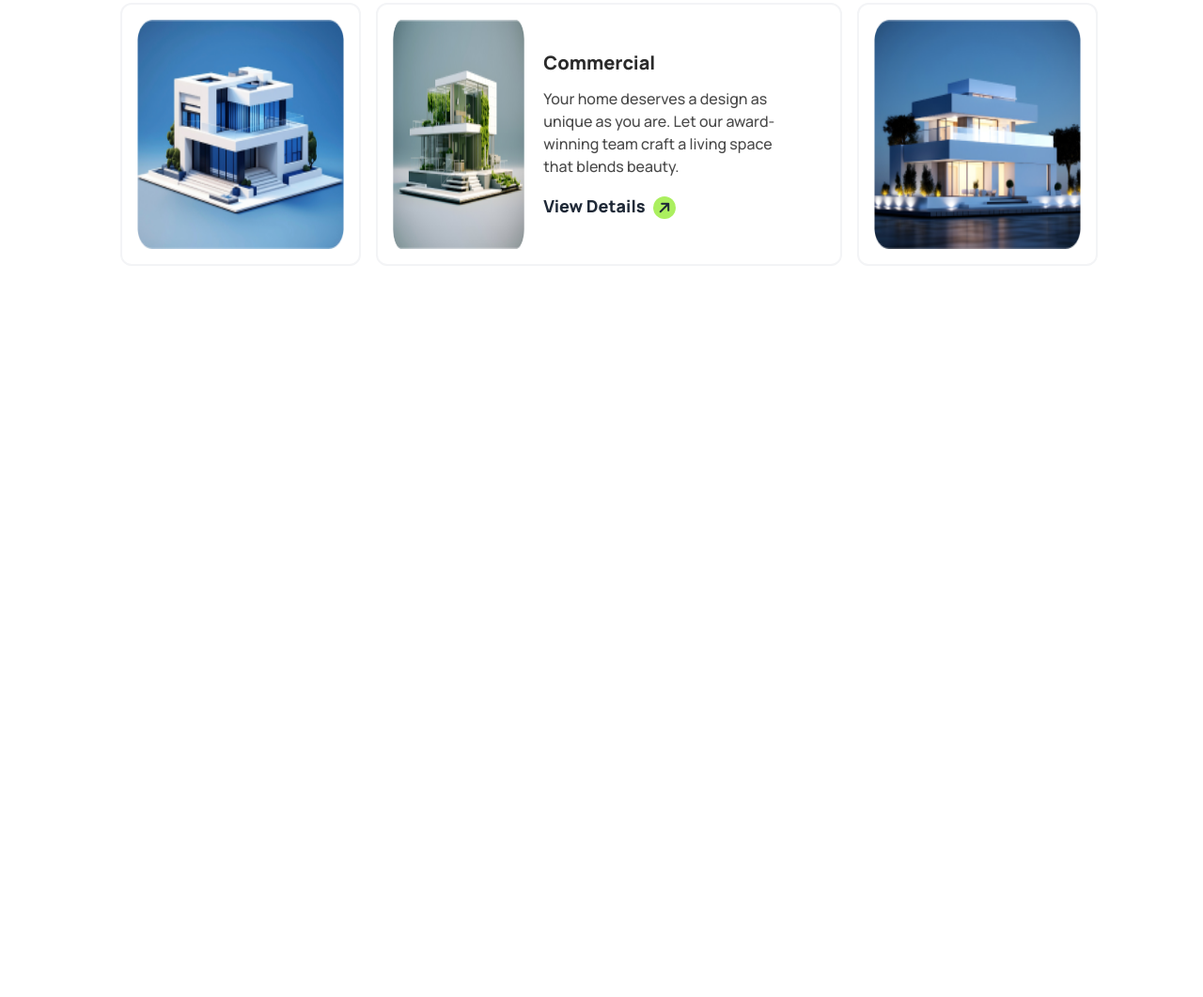
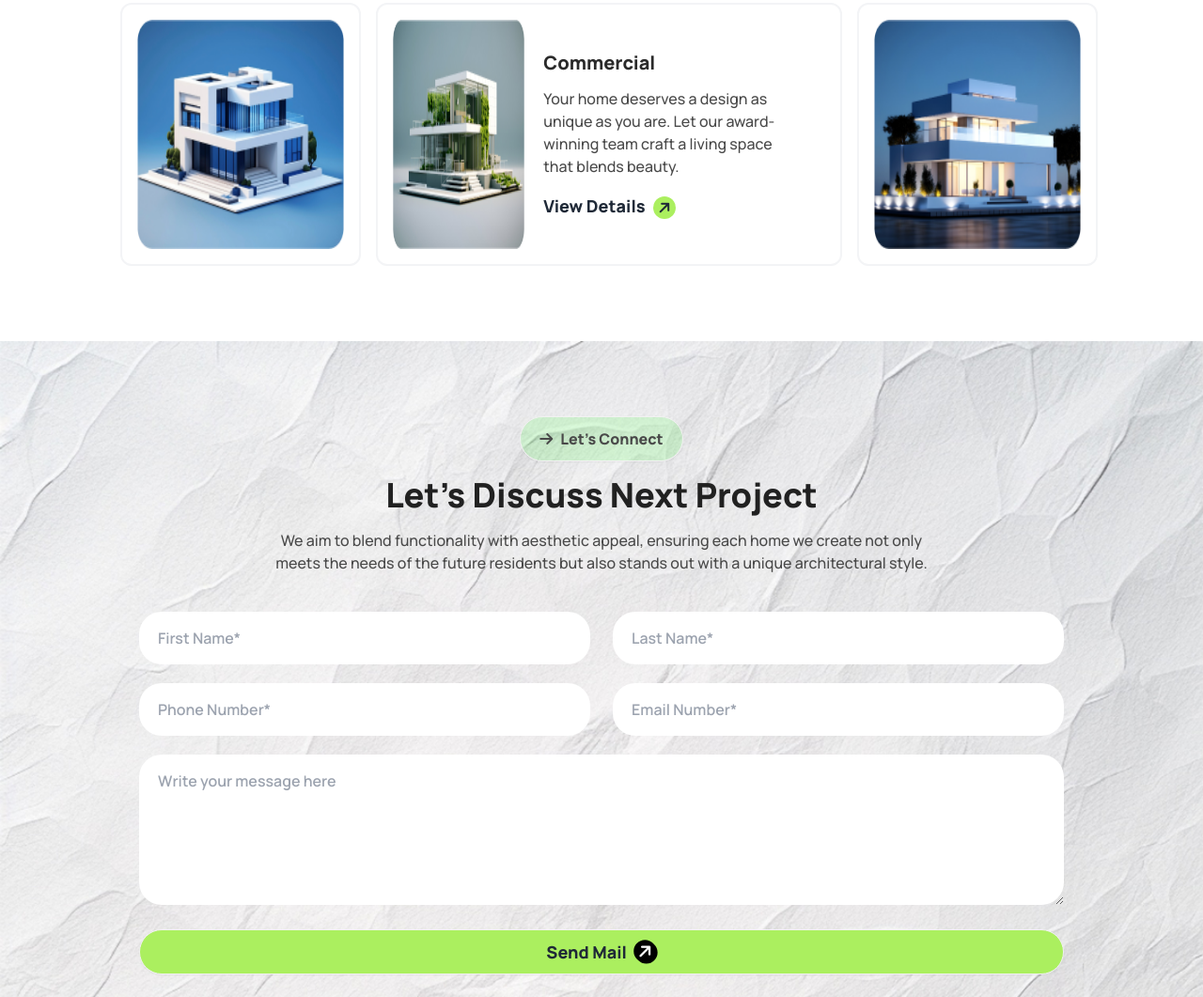
Before and after one commit to EsratAwall/Assignment-3, a plain HTML site: page index.html in a window 1280 px wide. Shown: the part 2580-3641 px from the top of the page at 94% size. Before the commit the page ends 2887 px from the top, so only its background shows below. Drawn offline with nearby package versions, Linux system fonts and the light colour scheme.

Commit message:
discuss section ended

```diff
--- a/index.html
+++ b/index.html
@@ -22,6 +22,11 @@
        <style>
         .font-manrope{
             font-family: "Manrope", sans-serif;
+        }
+        .discuss-container{
+          background-image: url('./assets/bg.jpg');
+          background-size: cover;
+          background-repeat: no-repeat;
         }
        </style>
     </head>
@@ -301,6 +306,28 @@
           </div>
         </div>
       </section>
+      <!-- discuss section start -->
+       <section class="p-6 lg:px-32 discuss-container lg:mt-14 mt-3">
+        <div class=" flex justify-center mt-12"><button class="btn font-extrabold text-base  text-[#494949]  rounded-3xl px-5  text-center bg-[#5bf75633] mt-2"><i class="fa-solid fa-arrow-right text-[#494949]"></i>Let's Connect</button></div>
+        <h1 class="text-[#212121] lg:text-4xl text-3xl font-extrabold text-center mt-4">Let's Discuss Next Project </h1>
+        <p class="text-base text-[#494949] font-medium text-center mx-auto mt-4"> We aim to blend functionality with aesthetic appeal, ensuring each home we create not only<br> meets the needs of the future residents but also stands out with a unique architectural style. </p>
+        <!-- input field -->
+        <div class="lg:px-5 input-container lg:mt-10 mt-9">
+          <div class="lg:flex lg:gap-6">
+          <input placeholder="First Name*" type="text" id="first-name" class="rounded-3xl bg-white w-full p-4 ps-5 font-semibold">
+          <input placeholder="Last Name*" type="text" id="last-name" class="rounded-3xl bg-white w-full p-4 ps-5 font-semibold lg:mt-0 mt-4">
+        </div>
+        <div class="lg:flex lg:gap-6 mt-5">
+          <input placeholder="Phone Number*" type="text" id="phone-name" class="rounded-3xl bg-white w-full p-4 ps-5 font-semibold">
+          <input placeholder="Email Number*" type="text" id="email-name" class="rounded-3xl bg-white w-full p-4 ps-5 font-semibold lg:mt-0 mt-4">
+        </div>
+        <textarea placeholder="Write your message here" name="message" id="message" class="rounded-3xl bg-white w-full p-4 ps-5 font-semibold mt-5 h-40"></textarea>
+        <!-- button -->
+        <div class=" lg:mx-auto flex flex-col justify-center mt-5">
+          <button class="btn font-extrabold text-lg  bg-[#ABEF5F] rounded-3xl px-7 flex text-center p-2">Send Mail<i class="fa-solid fa-arrow-right -rotate-45 bg-black text-white rounded-full p-1"></i></button>
+          </div>
+        </div>
+       </section>
     </main>
     <!-- end main section -->
      <!-- start footer section -->
```
